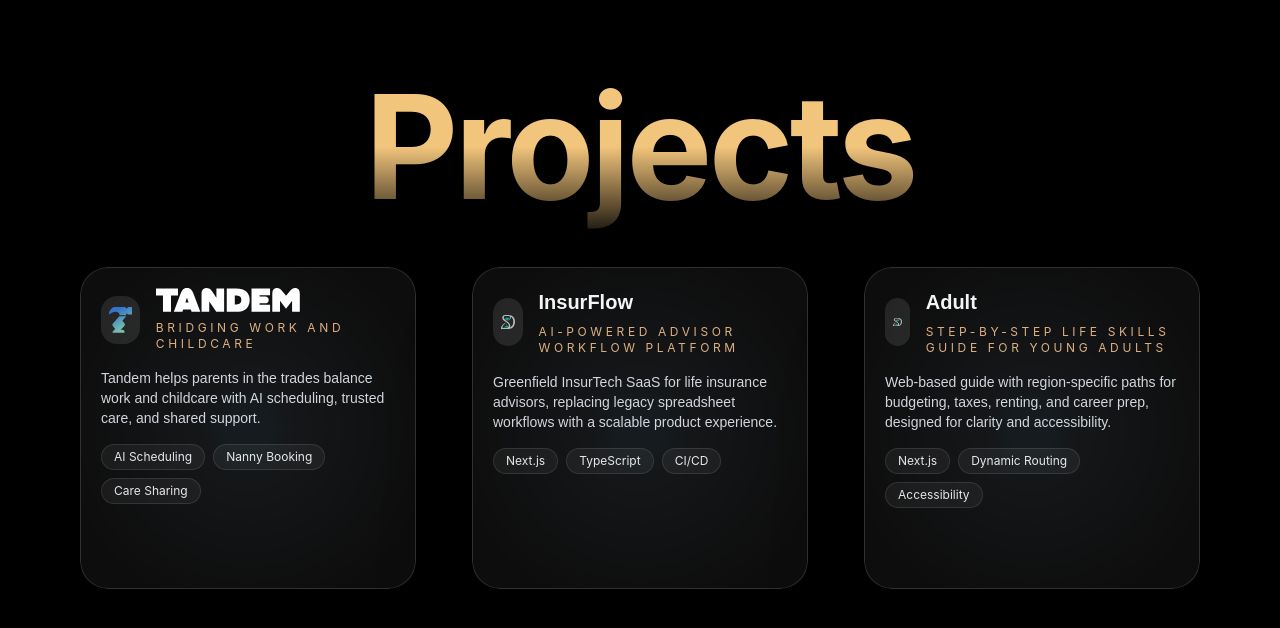
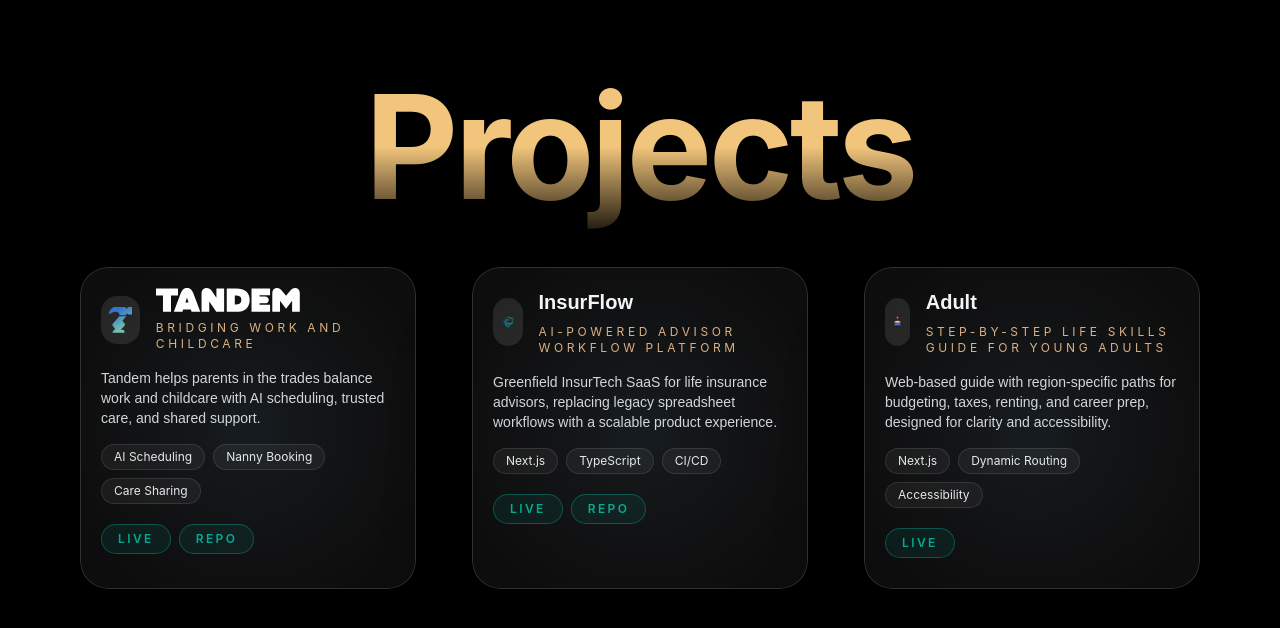
Before and after one commit to SDX24/SDX24, a Next.js app in the folder apps/web/: page / in a window 1280 px wide. Shown: the part 1845-2473 px from the top of the page. Built offline with nearby package versions, Linux system fonts and the light colour scheme; no server answers.

Commit message:
fix(projects): show live links on compact cards and use correct logos

```diff
--- a/apps/web/src/components/cards/hero-back-hover-card.tsx
+++ b/apps/web/src/components/cards/hero-back-hover-card.tsx
@@ -190,6 +190,7 @@ export const HeroBackHoverCard = ({
           stack={stack}
           logoSrc={logoSrc}
           wordmarkSrc={wordmarkSrc}
+          links={resolvedLinks}
           interactive={interactive}
         />
       </div>
--- a/apps/web/src/components/cards/projects-scroll-section.tsx
+++ b/apps/web/src/components/cards/projects-scroll-section.tsx
@@ -32,7 +32,7 @@ export const ProjectsScrollSection = ({ project }: ProjectsScrollSectionProps) =
     description:
       "Greenfield InsurTech SaaS for life insurance advisors, replacing legacy spreadsheet workflows with a scalable product experience.",
     stack: ["Next.js", "TypeScript", "CI/CD"],
-    logoSrc: "/logos/sdx24/logo-main-inverse.svg",
+    logoSrc: "/logos/insurflow/insurflow-logo_no_bg.png",
     links: [
       { label: "Live", href: "https://insurflow.biz" },
       { label: "Repo", href: "https://github.com/Vero-Ventures/insurflow" },
@@ -48,7 +48,7 @@ export const ProjectsScrollSection = ({ project }: ProjectsScrollSectionProps) =
     description:
       "Web-based guide with region-specific paths for budgeting, taxes, renting, and career prep, designed for clarity and accessibility.",
     stack: ["Next.js", "Dynamic Routing", "Accessibility"],
-    logoSrc: "/logos/sdx24/logo-main-inverse.svg",
+    logoSrc: "/logos/adult/adult-logo-color.svg",
     links: [{ label: "Live", href: "https://design2-rust.vercel.app" }],
     achievements: ["Clarity", "Accessibility", "Practicality"],
     expandedDescription:
--- a/apps/web/src/components/ui/project-card-compact.tsx
+++ b/apps/web/src/components/ui/project-card-compact.tsx
@@ -6,6 +6,11 @@ import { cn } from "@/lib/utils";
 
 import { CometCard } from "./comet-card";
 
+type ProjectLink = {
+  label: string;
+  href: string;
+};
+
 type ProjectCardCompactProps = {
   title: string;
   slogan: string;
@@ -13,6 +18,7 @@ type ProjectCardCompactProps = {
   stack: string[];
   logoSrc: string;
   wordmarkSrc?: string;
+  links?: ProjectLink[];
   className?: string;
   contentClassName?: string;
   interactive?: boolean;
@@ -25,6 +31,7 @@ export const ProjectCardCompact = ({
   stack,
   logoSrc,
   wordmarkSrc,
+  links,
   className,
   contentClassName,
   interactive = false,
@@ -78,6 +85,22 @@ export const ProjectCardCompact = ({
           </span>
         ))}
       </div>
+
+      {links && links.length > 0 && (
+        <div className="flex flex-wrap gap-2 pt-1">
+          {links.map((link) => (
+            <a
+              key={link.label}
+              href={link.href}
+              target="_blank"
+              rel="noopener noreferrer"
+              className="rounded-full border border-brand-teal-light/40 bg-brand-teal-light/10 px-4 py-1.5 text-xs font-semibold uppercase tracking-[0.2em] text-brand-teal-light transition hover:bg-brand-teal-light/20"
+            >
+              {link.label}
+            </a>
+          ))}
+        </div>
+      )}
     </div>
   </CometCard>
 );
```
